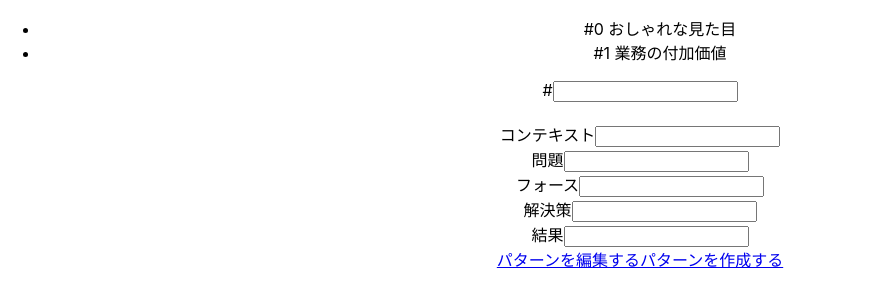
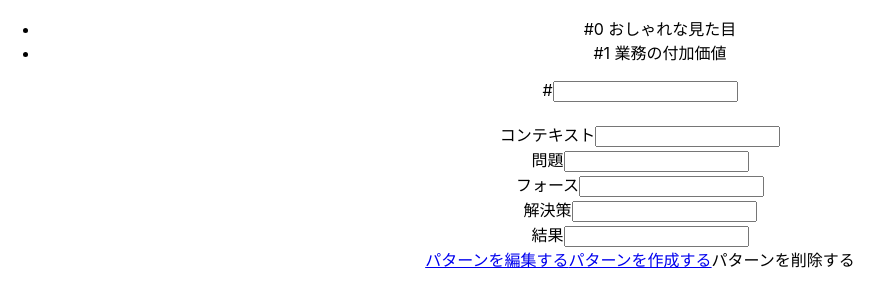
Before and after one commit to msntts/PatternLanguageEditor, a React (Create React App) app in the folder pattern-language-editor-client/: page / in a window 1280 px wide. Shown: the top 306 px of the page, without its empty margins (0-893 px from the left). Built offline with nearby package versions, Linux system fonts and the light colour scheme.

Commit message:
画面に削除を追加

```diff
--- a/pattern-language-editor-client/src/state/patterns/index.ts
+++ b/pattern-language-editor-client/src/state/patterns/index.ts
@@ -1,5 +1,5 @@
 import { patternsSlice } from './slice'
 
 export const patternsReducer = patternsSlice.reducer
-export const { select, edit, create } = patternsSlice.actions
+export const { select, edit, create, remove } = patternsSlice.actions
 export { patternsSelector, selectedPatternSelector, patternNamesSelector } from './selector'
--- a/pattern-language-editor-client/src/state/patterns/slice.ts
+++ b/pattern-language-editor-client/src/state/patterns/slice.ts
@@ -23,7 +23,11 @@ export const patternsSlice = createSlice({
         // TODO 本処理は最終的にはサーバーへリクエストを送り、サーバー側で採番してもらう
         // 暫定実装として、ここで適当に採番する
         const newPattern = action.payload
-        newPattern.id = state.patterns[state.patterns.length - 1].id + 1
+        try {
+          newPattern.id = state.patterns[state.patterns.length - 1].id + 1
+        } catch {
+          newPattern.id = 1
+        }
 
         state.patterns.push(newPattern)
       } else {
--- a/pattern-language-editor-client/src/views/containers/PatternViewContainer.tsx
+++ b/pattern-language-editor-client/src/views/containers/PatternViewContainer.tsx
@@ -1,10 +1,11 @@
 import React from 'react'
 import { Link } from 'react-router-dom'
-import { useSelector } from 'react-redux'
-import { selectedPatternSelector } from '../../state/patterns/selector'
+import { useDispatch, useSelector } from 'react-redux'
+import { selectedPatternSelector, remove } from '../../state/patterns'
 
 const PatternViewContainer = () => {
   const selected = useSelector(selectedPatternSelector)
+  const dispatch = useDispatch()
 
   return (
     <div>
@@ -37,6 +38,13 @@ const PatternViewContainer = () => {
       </div>
       <Link to="/edit">パターンを編集する</Link>
       <Link to="/create">パターンを作成する</Link>
+      <label
+        onClick={() => {
+          dispatch(remove(selected.id))
+        }}
+      >
+        パターンを削除する
+      </label>
     </div>
   )
 }
```
